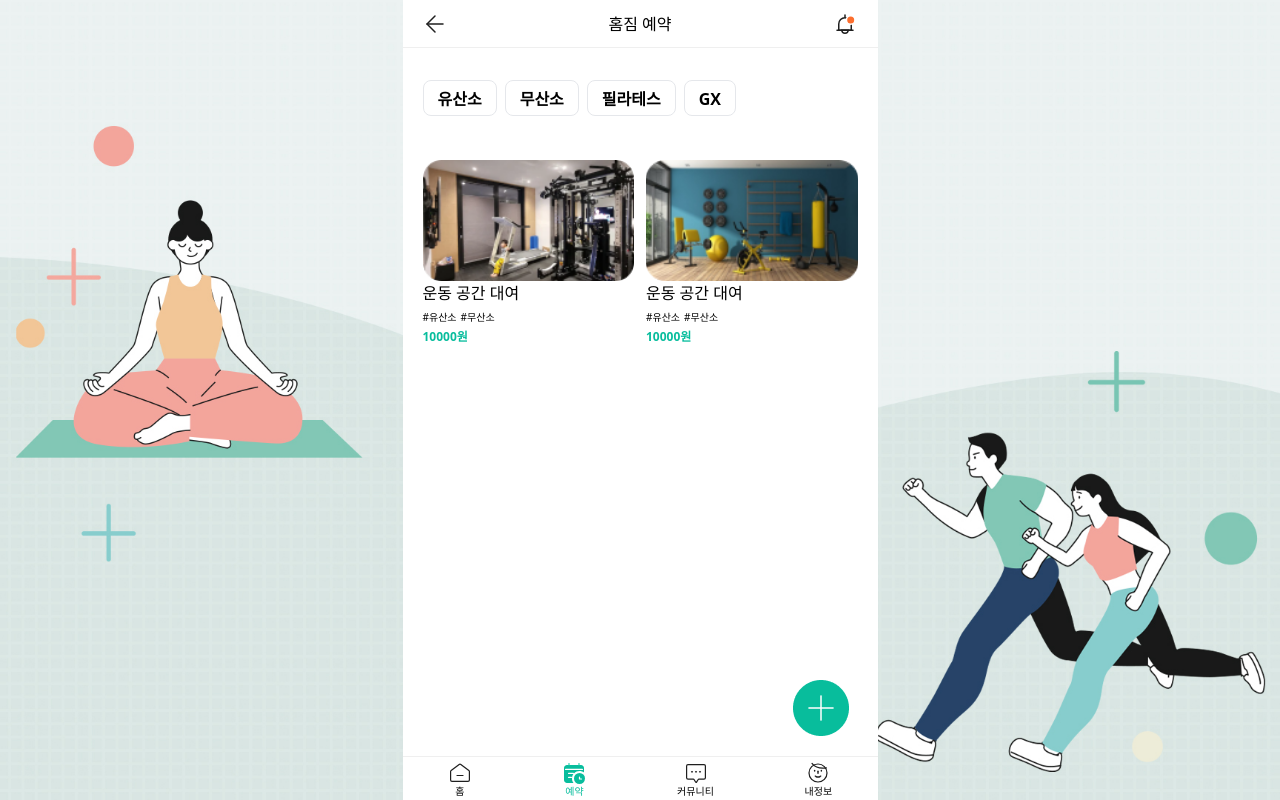
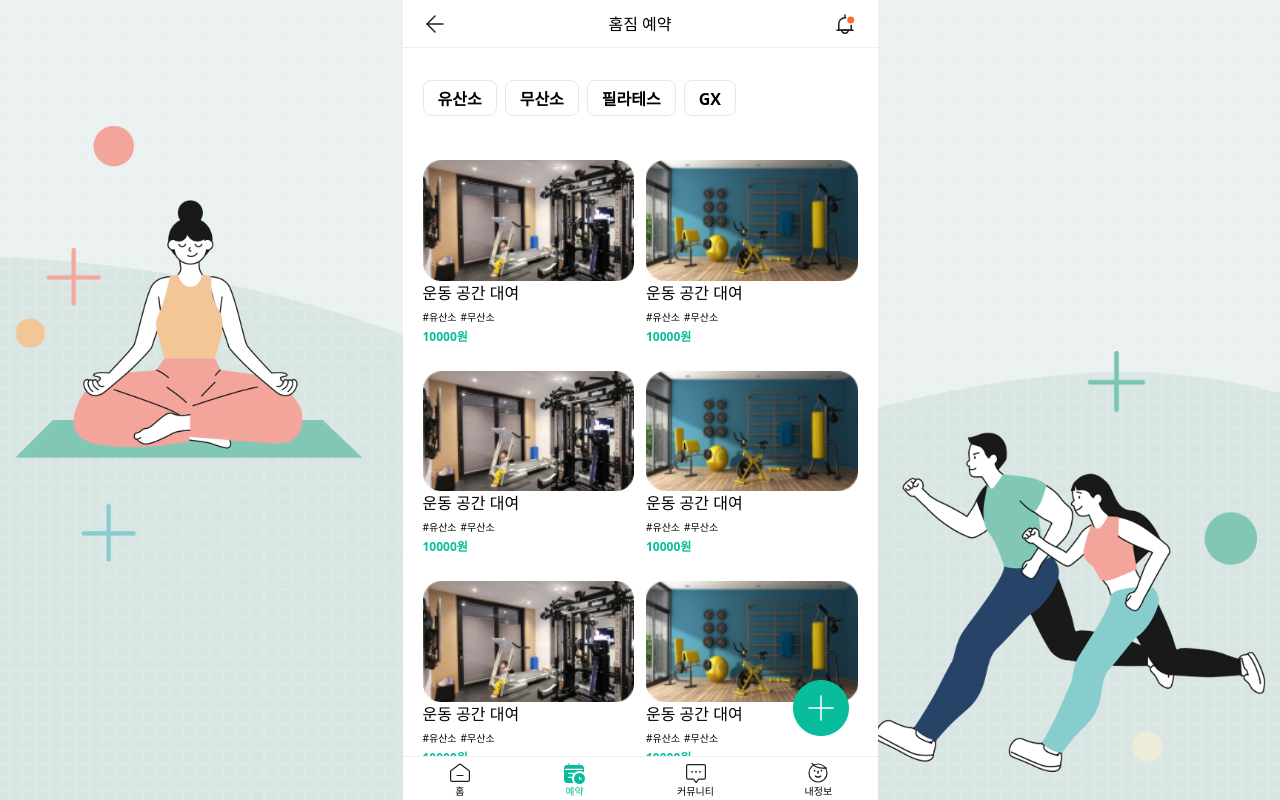
Before and after one commit to healthHealther/healthHealtherFE, a React (Create React App) app: page /spaceRent in a window 1280 px wide. Shown: the top 800 px of the page. Built offline with nearby package versions, Linux system fonts and the light colour scheme; data requests are answered from the project's data file.

Commit message:
Mod: spaceType 고르는 방식 변경

```diff
--- a/package.json
+++ b/package.json
@@ -22,6 +22,7 @@
     "react-router-dom": "^6.6.1",
     "react-scripts": "5.0.1",
     "recoil": "^0.7.6",
+    "tailwind-scrollbar-hide": "^1.1.7",
     "web-vitals": "^2.1.4"
   },
   "scripts": {
--- a/src/components/CreateNewContentBtn.tsx
+++ b/src/components/CreateNewContentBtn.tsx
@@ -9,7 +9,6 @@ export default function CreateNewContentBtn() {
     index !== -1
       ? location.pathname.slice(1, index)
       : location.pathname.slice(1);
-  console.log(currentPath);
   return (
     <div
       className={`${
--- a/src/components/spaceRent/SpaceContentsList.tsx
+++ b/src/components/spaceRent/SpaceContentsList.tsx
@@ -1,5 +1,10 @@
 import React, { useCallback, useEffect, useRef, useState } from "react";
-import { Link, useLocation, useSearchParams } from "react-router-dom";
+import {
+  Link,
+  parsePath,
+  useLocation,
+  useSearchParams,
+} from "react-router-dom";
 import axios from "axios";
 
 import InfinityScroll from "../InfinityScroll";
@@ -28,13 +33,16 @@ export default function SpaceContentsList() {
   const [goNextPage, setGoNextPage] = useState<boolean>(false);
   const [scroll, setScroll] = useState<boolean>(false);
   const page = useRef<number>(1);
-  const param = useRef<string>("");
-
+  const dataFetchedRef = useRef(false);
   const [spaceRentParams] = useSearchParams();
   const query = spaceRentParams.get("spaceType");
-
   const getData = async () => {
-    if (!query && location.pathname !== "/") {
+    try {
+      if (
+        !query &&
+        location.pathname !== "/" &&
+        JSON.parse(localStorage.getItem("selectedType") || "[]")?.length === 0
+      ) {
         if (goNextPage === true) {
           page.current += 1;
         }
@@ -52,6 +60,7 @@ export default function SpaceContentsList() {
         setHomeGym(data);
       }
       if (query !== null) {
+        if (page.current === 1) console.log("g");
         const { data } = await axios.get<homeGym[]>(
           `http://localhost:3001/${query}?_limit=10&_page=${page.current}`
         );
@@ -61,6 +70,10 @@ export default function SpaceContentsList() {
           page.current += 1;
         }
       }
+    } catch (err) {
+      console.error(err);
+    }
+    dataFetchedRef.current = false;
   };
 
   useEffect(() => {
@@ -70,13 +83,14 @@ export default function SpaceContentsList() {
   }, [scroll]);
 
   useEffect(() => {
-    if (location.pathname !== "/" && query !== null) {
+    page.current = 1;
     setHomeGym([]);
+    if (location.pathname !== "/") {
       setGoNextPage(false);
-      param.current = query;
-      page.current = 1;
+      if (dataFetchedRef.current) return;
+      dataFetchedRef.current = true;
+      getData();
     }
-    getData();
   }, [query]);
 
   return (
--- a/src/db/data.json
+++ b/src/db/data.json
@@ -91,6 +91,12 @@
       "commentId": 9,
       "nickname": "하영",
       "comment": "논오"
+    },
+    {
+      "id": 10,
+      "commentId": 10,
+      "nickname": "하영",
+      "comment": "너무 졸려"
     }
   ],
   "boardSearch": [
@@ -485,11 +491,215 @@
           "url": "/Rectangle148.png"
         }
       ]
+    },
+    {
+      "space_id": 3,
+      "member_id": "qwe",
+      "title": "운동 공간 대여",
+      "content": "운동 공간 대여합니다.",
+      "address": "주소입니다.",
+      "detail_address": "자세한 주소",
+      "spaceType": ["유산소", "무산소"],
+      "note": "주의사항",
+      "rule": "규칙",
+      "price": 10000,
+      "urls": [
+        {
+          "url": "/Rectangle147.png"
+        }
+      ]
+    },
+    {
+      "space_id": 4,
+      "member_id": "asd",
+      "title": "운동 공간 대여",
+      "content": "운동 공간 대여합니다.",
+      "address": "주소입니다.",
+      "detail_address": "자세한 주소",
+      "spaceType": ["유산소", "무산소"],
+      "note": "주의사항",
+      "rule": "규칙",
+      "price": "10000",
+      "urls": [
+        {
+          "url": "/Rectangle148.png"
+        }
+      ]
+    },
+    {
+      "space_id": 5,
+      "member_id": "qwe",
+      "title": "운동 공간 대여",
+      "content": "운동 공간 대여합니다.",
+      "address": "주소입니다.",
+      "detail_address": "자세한 주소",
+      "spaceType": ["유산소", "무산소"],
+      "note": "주의사항",
+      "rule": "규칙",
+      "price": 10000,
+      "urls": [
+        {
+          "url": "/Rectangle147.png"
+        }
+      ]
+    },
+    {
+      "space_id": 6,
+      "member_id": "asd",
+      "title": "운동 공간 대여",
+      "content": "운동 공간 대여합니다.",
+      "address": "주소입니다.",
+      "detail_address": "자세한 주소",
+      "spaceType": ["유산소", "무산소"],
+      "note": "주의사항",
+      "rule": "규칙",
+      "price": "10000",
+      "urls": [
+        {
+          "url": "/Rectangle148.png"
+        }
+      ]
+    },
+    {
+      "space_id": 7,
+      "member_id": "qwe",
+      "title": "운동 공간 대여",
+      "content": "운동 공간 대여합니다.",
+      "address": "주소입니다.",
+      "detail_address": "자세한 주소",
+      "spaceType": ["유산소", "무산소"],
+      "note": "주의사항",
+      "rule": "규칙",
+      "price": 10000,
+      "urls": [
+        {
+          "url": "/Rectangle147.png"
+        }
+      ]
+    },
+    {
+      "space_id": 8,
+      "member_id": "asd",
+      "title": "운동 공간 대여",
+      "content": "운동 공간 대여합니다.",
+      "address": "주소입니다.",
+      "detail_address": "자세한 주소",
+      "spaceType": ["유산소", "무산소"],
+      "note": "주의사항",
+      "rule": "규칙",
+      "price": "10000",
+      "urls": [
+        {
+          "url": "/Rectangle148.png"
+        }
+      ]
+    },
+    {
+      "space_id": 9,
+      "member_id": "qwe",
+      "title": "운동 공간 대여",
+      "content": "운동 공간 대여합니다.",
+      "address": "주소입니다.",
+      "detail_address": "자세한 주소",
+      "spaceType": ["유산소", "무산소"],
+      "note": "주의사항",
+      "rule": "규칙",
+      "price": 10000,
+      "urls": [
+        {
+          "url": "/Rectangle147.png"
+        }
+      ]
+    },
+    {
+      "space_id": 10,
+      "member_id": "asd",
+      "title": "운동 공간 대여",
+      "content": "운동 공간 대여합니다.",
+      "address": "주소입니다.",
+      "detail_address": "자세한 주소",
+      "spaceType": ["유산소", "무산소"],
+      "note": "주의사항",
+      "rule": "규칙",
+      "price": "10000",
+      "urls": [
+        {
+          "url": "/Rectangle148.png"
+        }
+      ]
+    },
+    {
+      "space_id": 11,
+      "member_id": "qwe",
+      "title": "운동 공간 대여",
+      "content": "운동 공간 대여합니다.",
+      "address": "주소입니다.",
+      "detail_address": "자세한 주소",
+      "spaceType": ["유산소", "무산소"],
+      "note": "주의사항",
+      "rule": "규칙",
+      "price": 10000,
+      "urls": [
+        {
+          "url": "/Rectangle147.png"
+        }
+      ]
+    },
+    {
+      "space_id": 12,
+      "member_id": "asd",
+      "title": "운동 공간 대여",
+      "content": "운동 공간 대여합니다.",
+      "address": "주소입니다.",
+      "detail_address": "자세한 주소",
+      "spaceType": ["유산소", "무산소"],
+      "note": "주의사항",
+      "rule": "규칙",
+      "price": "10000",
+      "urls": [
+        {
+          "url": "/Rectangle148.png"
+        }
+      ]
+    },
+    {
+      "space_id": 13,
+      "member_id": "qwe",
+      "title": "운동 공간 대여",
+      "content": "운동 공간 대여합니다.",
+      "address": "주소입니다.",
+      "detail_address": "자세한 주소",
+      "spaceType": ["유산소", "무산소"],
+      "note": "주의사항",
+      "rule": "규칙",
+      "price": 10000,
+      "urls": [
+        {
+          "url": "/Rectangle147.png"
+        }
+      ]
+    },
+    {
+      "space_id": 14,
+      "member_id": "asd",
+      "title": "운동 공간 대여",
+      "content": "운동 공간 대여합니다.",
+      "address": "주소입니다.",
+      "detail_address": "자세한 주소",
+      "spaceType": ["유산소", "무산소"],
+      "note": "주의사항",
+      "rule": "규칙",
+      "price": "10000",
+      "urls": [
+        {
+          "url": "/Rectangle148.png"
+        }
+      ]
     }
   ],
   "pilates": [
     {
-      "space_id": 3,
+      "space_id": 31,
       "member_id": "asd",
       "title": "필라테스 운동 공간 대여",
       "content": "운동 공간 대여합니다.",
@@ -508,7 +718,7 @@
   ],
   "aerobic": [
     {
-      "space_id": 4,
+      "space_id": 41,
       "member_id": "azxc",
       "title": "유산소 운동 공간 대여",
       "content": "유산소 운동 공간 대여합니다.",
@@ -527,7 +737,7 @@
   ],
   "anaerobic": [
     {
-      "space_id": 5,
+      "space_id": 51,
       "member_id": "vads",
       "title": "무산소 운동 공간 대여",
       "content": "무산소 운동 공간 대여합니다.",
@@ -546,7 +756,7 @@
   ],
   "GX": [
     {
-      "space_id": 6,
+      "space_id": 61,
       "member_id": "vasd",
       "title": "GX 운동 공간 대여",
       "content": "GX 운동 공간 대여합니다.",
--- a/src/page/community/CommunityContentPage.tsx
+++ b/src/page/community/CommunityContentPage.tsx
@@ -3,6 +3,7 @@ import { useRecoilValue } from "recoil";
 import { communityState } from "../../common";
 import { useParams } from "react-router-dom";
 import CommentArea from "./comment/CommentArea";
+import LikeArea from "./LikeArea";
 
 export default function CommunityContentPage() {
   const params = useParams();
@@ -26,9 +27,10 @@ export default function CommunityContentPage() {
           {contentItem?.nickname} | {/* 생성일자 */}
         </p>
       </div>
-      <div className="pb-[80px] border-b border-[#efefef] mb-[32px]">
-        <p className="text-[16px]">{contentItem?.content}</p>
+      <div className="pb-[80px] border-b-4 border-[#efefef]">
+        <p className="text-[16px]">{contentItem?.content} 내용</p>
       </div>
+      <LikeArea />
       <CommentArea contentId={contentId} />
     </div>
   );
--- a/src/page/community/comment/CommentArea.tsx
+++ b/src/page/community/comment/CommentArea.tsx
@@ -49,7 +49,7 @@ export default function CommentArea(props: commentAreaProps) {
   };
 
   return (
-    <div className="">
+    <div className="pt-[32px]">
       <div className="flex items-center">
         <img className="mr-[12px]" src={informationIcon} alt="" />
         <p>댓글</p>
--- a/src/page/home/CategoryLink.tsx
+++ b/src/page/home/CategoryLink.tsx
@@ -9,7 +9,7 @@ export default function CategoryLink() {
     <div className="w-full px-[20px] flex justify-between mb-[39px]">
       <Link
         className="flex w-[calc(25%-8px)] flex-col items-center"
-        to={"/spaceRent?spaceType=aerobic"}
+        to={"/spaceRent?spaceType=AEROBIC"}
       >
         <div className="mb-[12px]">
           <img className="w-full" src={aerobicIcon} alt="유산소" />
@@ -18,7 +18,7 @@ export default function CategoryLink() {
       </Link>
       <Link
         className="flex w-[calc(25%-8px)] flex-col items-center"
-        to={"/spaceRent?spaceType=anaerobic"}
+        to={"/spaceRent?spaceType=ANAEROBIC"}
       >
         <div className="mb-[12px]">
           <img className="w-full" src={anaerobicIcon} alt="무산소" />
@@ -27,7 +27,7 @@ export default function CategoryLink() {
       </Link>
       <Link
         className="flex w-[calc(25%-8px)] flex-col items-center"
-        to={"/spaceRent?spaceType=pilates"}
+        to={"/spaceRent?spaceType=PILATES"}
       >
         <div className="mb-[12px]">
           <img className="w-full" src={pilatesIcon} alt="필라테스" />
--- a/tailwind.config.js
+++ b/tailwind.config.js
@@ -35,5 +35,5 @@ module.exports = {
       },
     },
   },
-  plugins: [],
+  plugins: [require("tailwind-scrollbar-hide")],
 };
```
Also changed, not shown: src/components/spaceRent/SpaceType.tsx (+42 -8 lines), 1 other file (tests, documents, lock files or other folders). Lines whose indentation alone changed are shown as unchanged.
